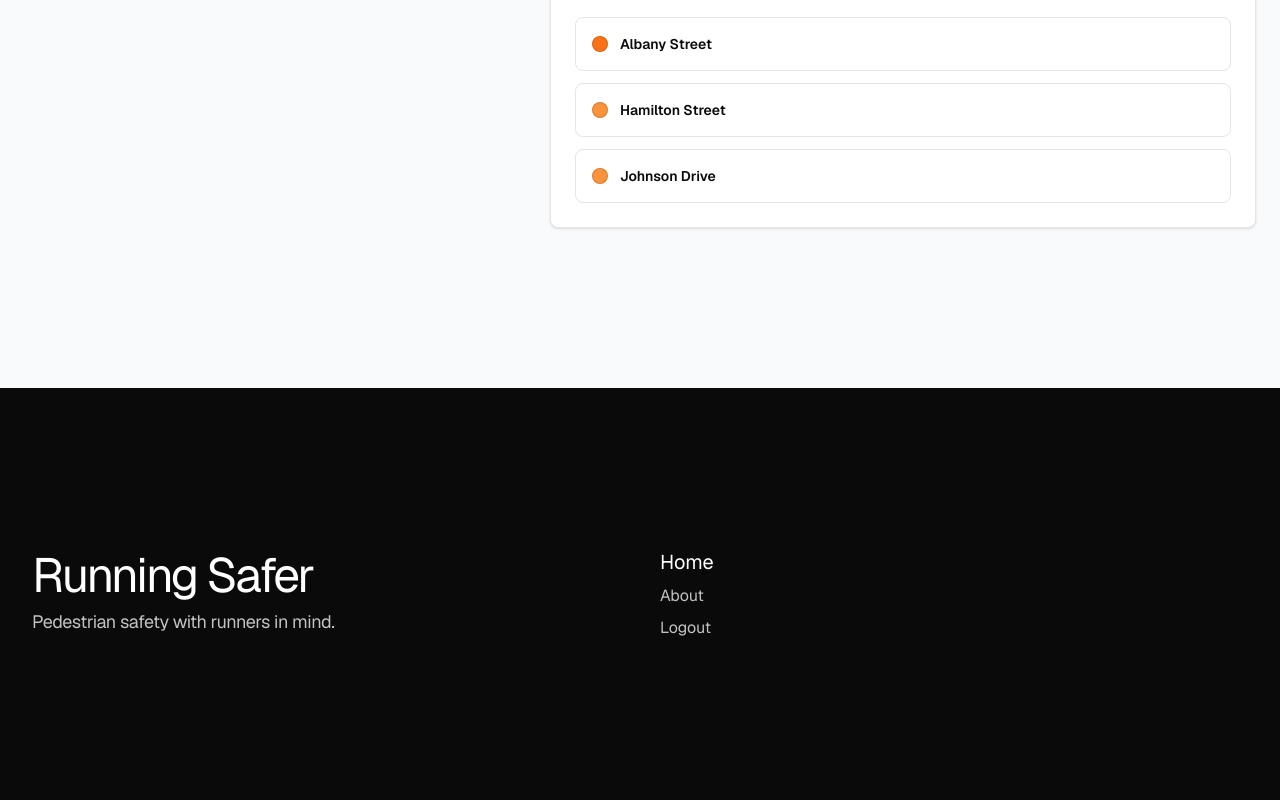
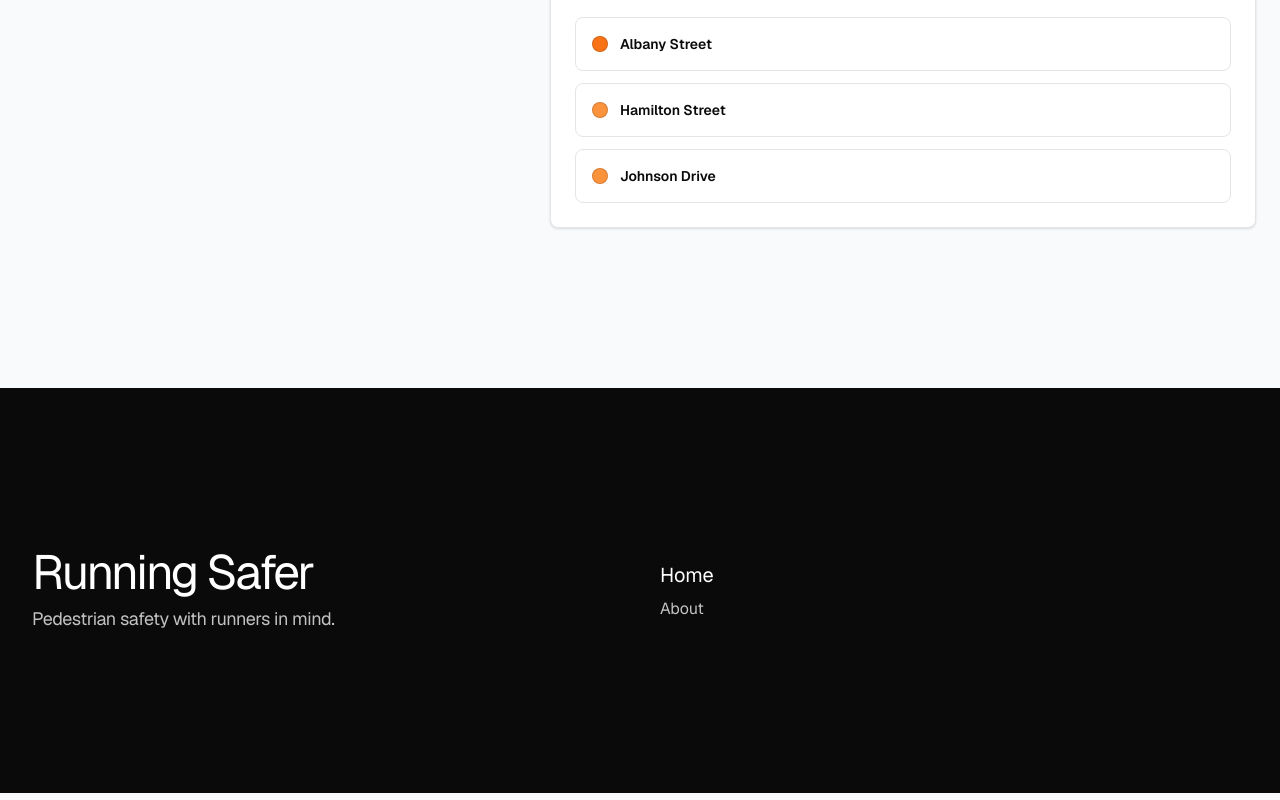
Before and after one commit to CarsonRivera04/runningsafer, a Next.js app in the folder frontend/: page /login in a window 1280 px wide. Shown: the part 460-1260 px from the top of the page. Built offline with nearby package versions, Linux system fonts and the light colour scheme; no server answers.

Commit message:
Removed login from footer (#47)

```diff
--- a/frontend/src/components/ui/footer.tsx
+++ b/frontend/src/components/ui/footer.tsx
@@ -11,10 +11,6 @@ export const Footer1 = () => {
           title: "About",
           href: "/about"
         },
-        {
-          title: "Logout",
-          href: "/logout"
-        }
       ]
     }
   ];
```
